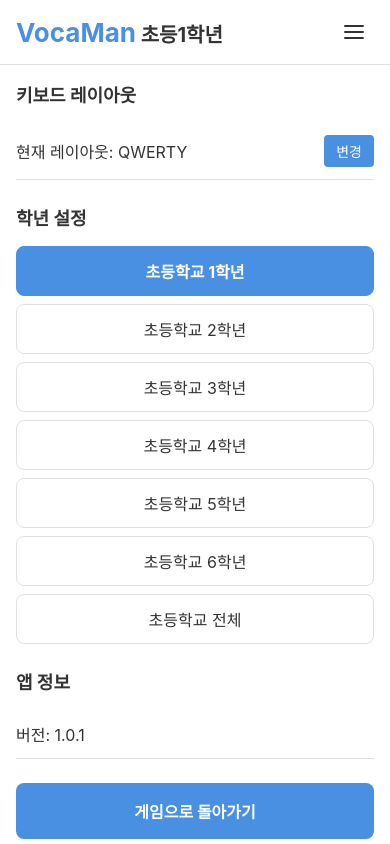
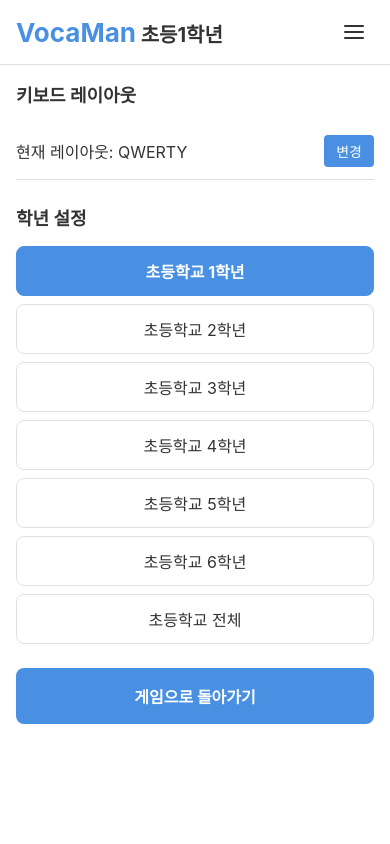
Before and after one commit to hiwony7933/VocaHang, a React Native app: screen /Settings in a window 390 px wide. Built offline with nearby package versions, Linux system fonts and the light colour scheme.

Commit message:
설정 페이지 수정

```diff
--- a/src/screens/SettingsScreen.tsx
+++ b/src/screens/SettingsScreen.tsx
@@ -11,7 +11,6 @@ import { useGame, GradeType } from "../components/GameProvider";
 import { Header } from "../components/Header";
 import { GNB } from "../components/GNB";
 import { useNavigation, NavigationProp } from "@react-navigation/native";
-import Constants from "expo-constants";
 
 type RootStackParamList = {
   VocaMan: undefined;
@@ -86,15 +85,6 @@ export const SettingsScreen = () => {
                 </Text>
               </TouchableOpacity>
             ))}
-          </View>
-        </View>
-
-        <View style={styles.section}>
-          <Text style={styles.sectionTitle}>앱 정보</Text>
-          <View style={styles.settingItem}>
-            <Text style={styles.settingText}>
-              버전: {Constants.expoConfig?.version}
-            </Text>
           </View>
         </View>
 
```
